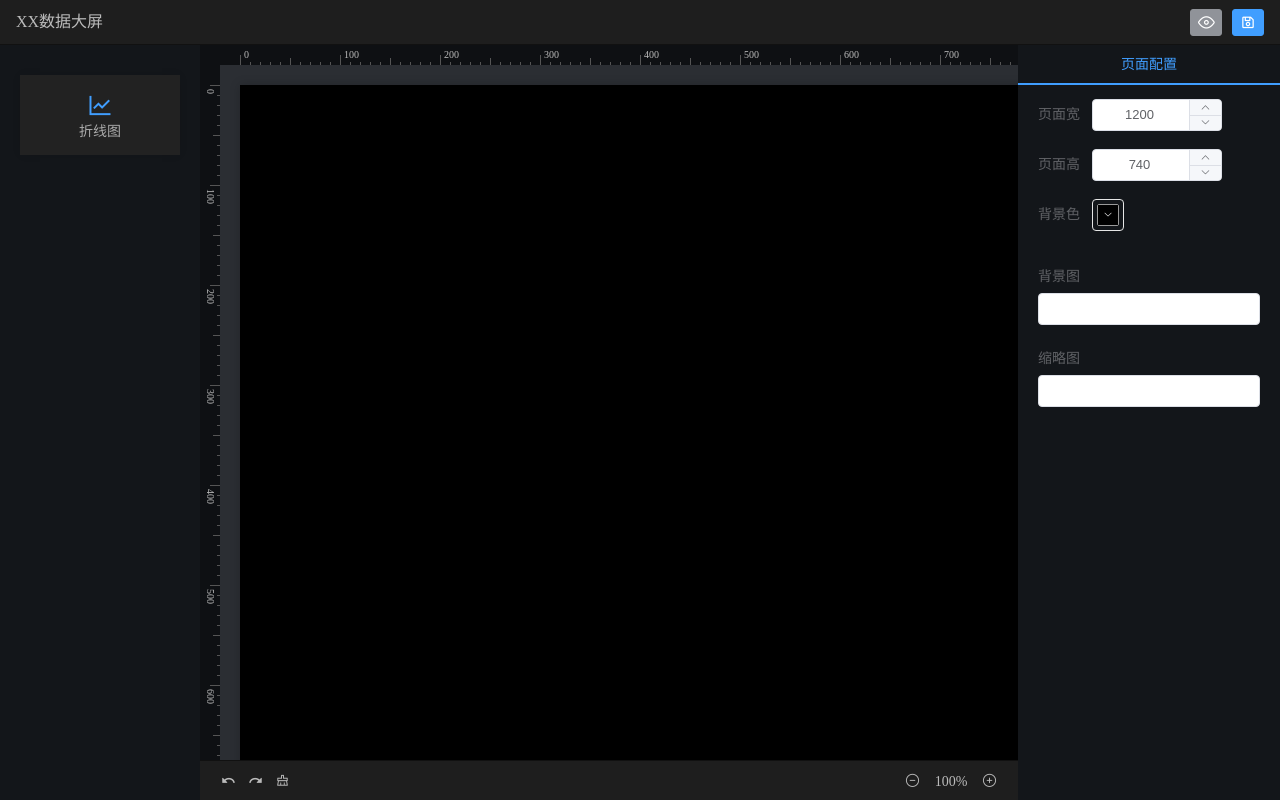
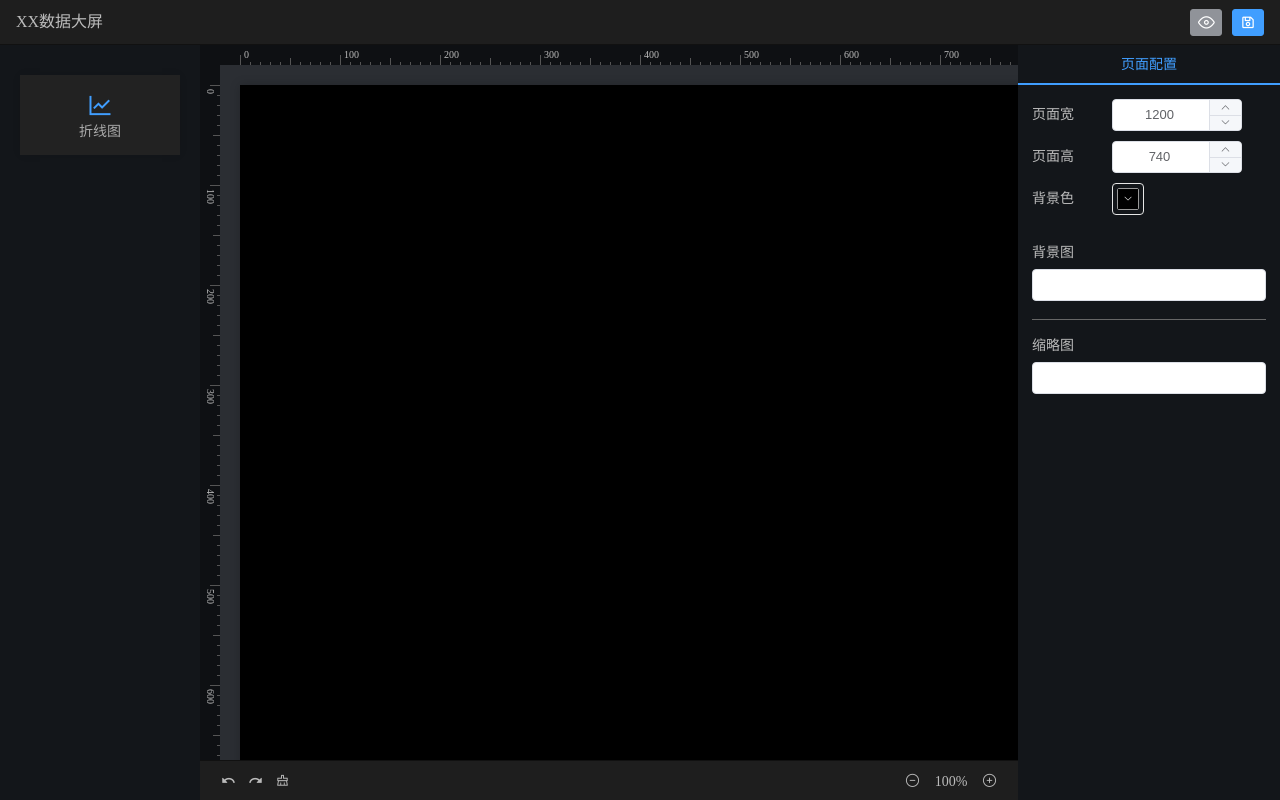
Before and after one commit to FangHaydn/visual-config, a Vue app: page /#/home in a window 1280 px wide. Built offline with nearby package versions, Linux system fonts and the light colour scheme.

Commit message:
feat: 属性配置列style

```diff
--- a/src/components/Ace.vue
+++ b/src/components/Ace.vue
@@ -5,7 +5,7 @@
 <script>
 import ace from "ace-builds";
 import "ace-builds/webpack-resolver"; // 在 webpack 环境中使用必须要导入
-import "ace-builds/src-noconflict/theme-github"; // 默认设置的主题
+import "ace-builds/src-noconflict/theme-monokai"; // 默认设置的主题
 import "ace-builds/src-noconflict/mode-javascript"; // 默认设置的语言模式
 import "ace-builds/src-noconflict/mode-json"; // 默认设置的语言模式
 import "ace-builds/src-noconflict/ext-beautify"; //
@@ -35,7 +35,7 @@ export default {
       this.editor = ace.edit(this.id, {
         showLineNumbers: false,
         fontSize: 12, // 编辑器内字体大小
-        theme: "ace/theme/github", // 默认设置的主题
+        theme: "ace/theme/monokai", // 默认设置的主题
         mode: `ace/mode/${this.mode}`, // 默认设置的语言模式
         tabSize: 2, // 制表符设置为 4 个空格大小
         readOnly: false,
--- a/src/components/PageAttrList.vue
+++ b/src/components/PageAttrList.vue
@@ -28,6 +28,7 @@
           fit="cover"
         ></el-image>
       </el-form-item>
+      <el-divider></el-divider>
       <el-form-item label="缩略图">
         <el-input v-model="canvasStyleData.thumb" />
       </el-form-item>
@@ -61,11 +62,6 @@ export default {
 };
 </script>
 
-<style lang="scss" scoped>
-.attr-list {
-  overflow: auto;
-  padding: 20px;
-  padding-top: 0;
-  height: 100%;
-}
+<style lang="scss">
+@import '~@/styles/attr-list.scss';
 </style>
--- a/src/components/ShapeAttrList.vue
+++ b/src/components/ShapeAttrList.vue
@@ -109,11 +109,6 @@ export default {
 };
 </script>
 
-<style lang="scss" scoped>
-.attr-list {
-  overflow: auto;
-  padding: 20px;
-  padding-top: 0;
-  height: 100%;
-}
+<style lang="scss">
+@import '~@/styles/attr-list.scss';
 </style>
--- a/src/custom/ChartAttrList.vue
+++ b/src/custom/ChartAttrList.vue
@@ -3,23 +3,25 @@
     <el-form>
       <el-form-item label="数据来源">
         <el-radio-group v-model="form.dataType">
-          <el-radio :label="1">动态数据</el-radio>
-          <el-radio :label="2">静态数据</el-radio>
+          <el-radio :label="1">动态</el-radio>
+          <el-radio :label="2">静态</el-radio>
         </el-radio-group>
       </el-form-item>
       <template v-if="form.dataType === 1">
         <el-form-item label="更新频率">
           <el-input-number controls-position="right" v-model="form.interval" />秒
         </el-form-item>
-        <el-form-item label="动态数据url">
+        <el-form-item label="数据接口">
           <el-input v-model="form.url" />
         </el-form-item>
         <el-form-item label="数据过滤">
           <Ace mode="javascript" :content.sync="form.filter" />
         </el-form-item>
-        <el-form-item v-if="form.url">
-          <el-button type="primary" @click="test">测试接口</el-button>
-          <el-input type="textarea" :autosize="true" :rows="5" v-model="out" />
+        <el-form-item>
+          <el-button type="primary" @click="test" :disabled="!form.url">测试接口</el-button>
+        </el-form-item>
+        <el-form-item label="测试结果">
+          <Ace mode="json" :content.sync="out" />
         </el-form-item>
       </template>
       <template v-if="form.dataType === 2">
@@ -27,6 +29,7 @@
           <Ace mode="json" :content.sync="form.mock" />
         </el-form-item>
       </template>
+      <el-divider></el-divider>
       <el-form-item label="图表配置">
         <Ace mode="json" :content.sync="form.option" />
       </el-form-item>
@@ -109,11 +112,7 @@ export default {
 };
 </script>
 
-<style lang="scss" scoped>
-.attr-list {
-  overflow: auto;
-  padding: 20px;
-  padding-top: 0;
-  height: 100%;
-}
+<style lang="scss">
+@import '~@/styles/attr-list.scss';
+
 </style>
--- /dev/null
+++ b/src/styles/attr-list.scss
@@ -0,0 +1,31 @@
+.attr-list {
+  overflow: auto;
+  padding: 0px 14px 20px;
+  height: 100%;
+
+  .el-form {
+    .el-form-item {
+      margin-bottom: 10px;
+      .el-form-item__label {
+        width: 80px;
+        text-align: left;
+        color: #bbb;
+      }
+      .el-form-item__content {
+        .el-select, .el-input-number {
+          width: 130px;
+        }
+        .el-radio {
+          .el-radio__label {
+            color: #777;
+          }
+        }
+      }
+    }
+
+    .el-divider {
+      background-color: #666;
+      margin: 18px 0 10px;
+    }
+  }
+}
```
